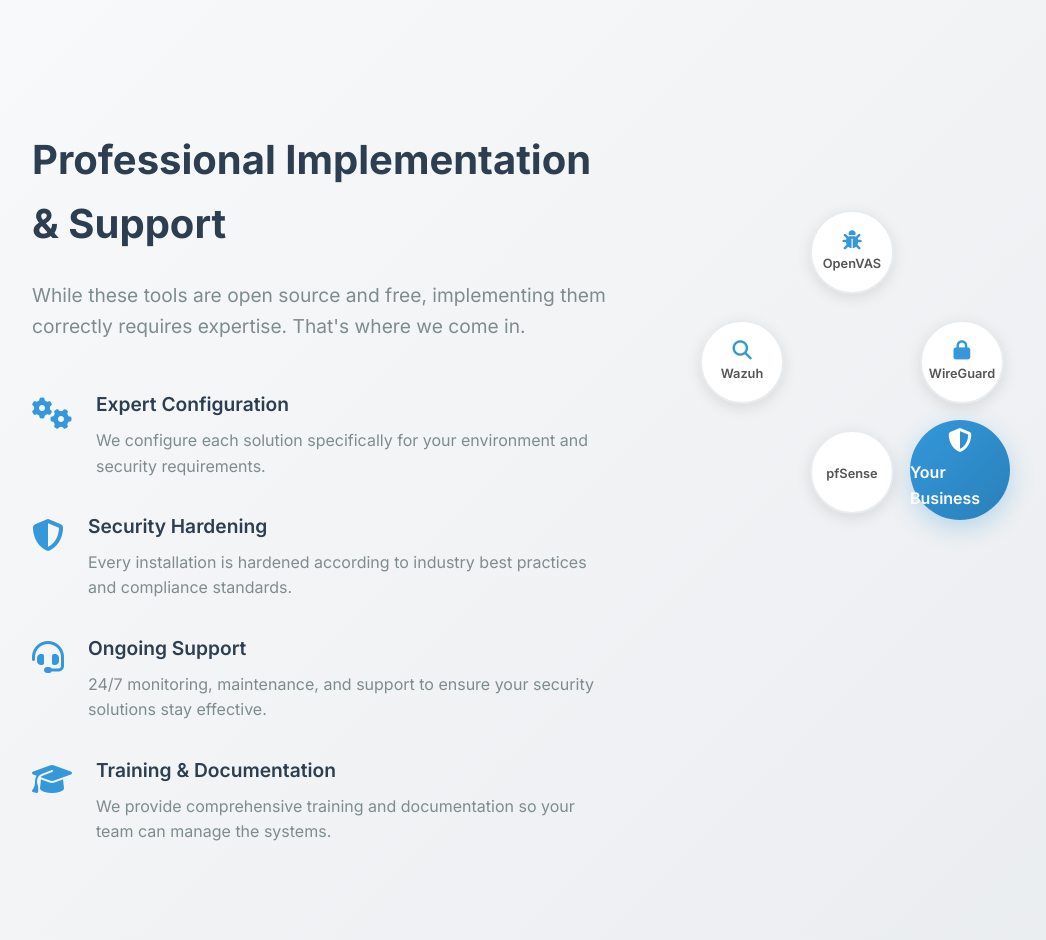
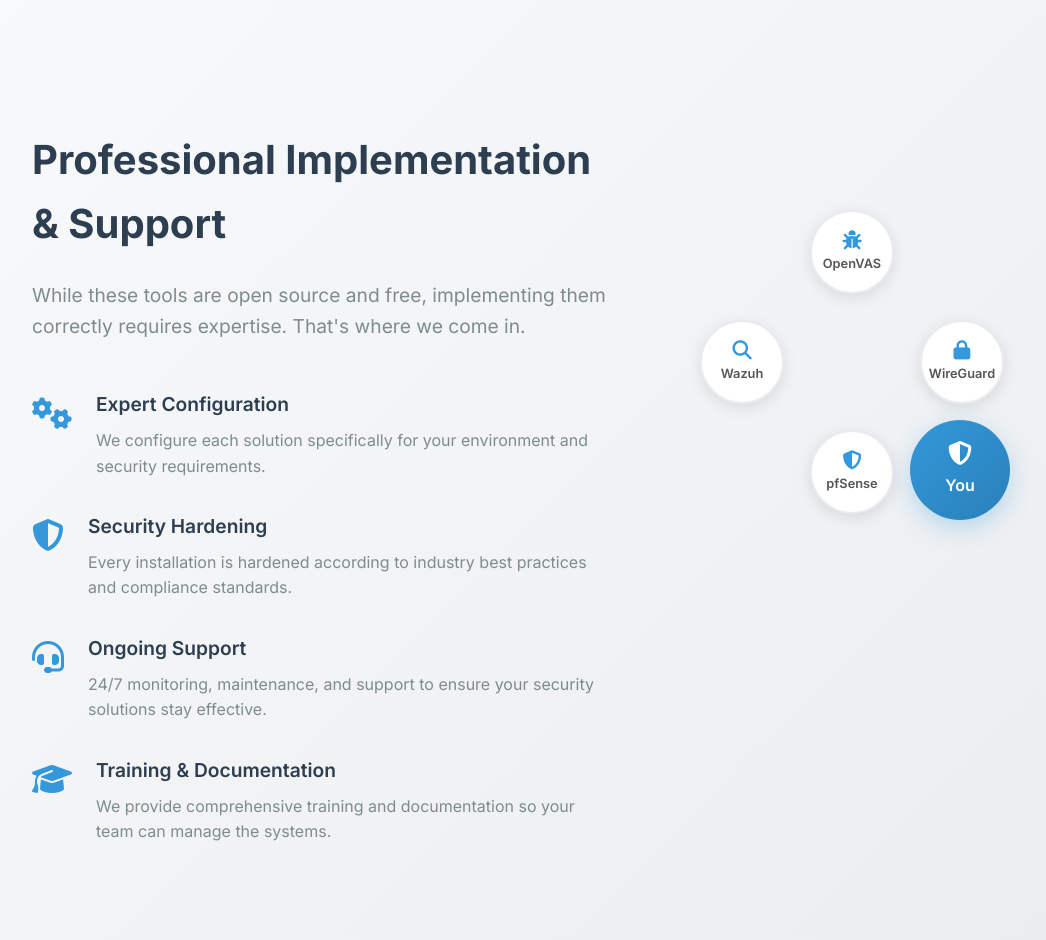
Before and after one commit to openpulsesecurity/openpulsesec_web, a Flask app: page /solutions in a window 1280 px wide. Shown: the part 4315-5255 px from the top of the page, without its empty margins (0-1046 px from the left). Run offline with Flask 3, Linux system fonts and the light colour scheme.

```diff
--- a/app/templates/solutions.html
+++ b/app/templates/solutions.html
@@ -380,7 +380,7 @@
                     <div class="integration-center">
                         <div class="center-node">
                             <i class="fas fa-shield-alt"></i>
-                            <span>Your Business</span>
+                            <span>You</span>
                         </div>
                     </div>
                     <div class="integration-nodes">
@@ -389,7 +389,7 @@
                             <span>WireGuard</span>
                         </div>
                         <div class="integration-node" style="--angle: 90deg;">
-                            <i class="fas fa-firewall"></i>
+                            <i class="fas fa-shield-alt"></i>
                             <span>pfSense</span>
                         </div>
                         <div class="integration-node" style="--angle: 180deg;">
```
